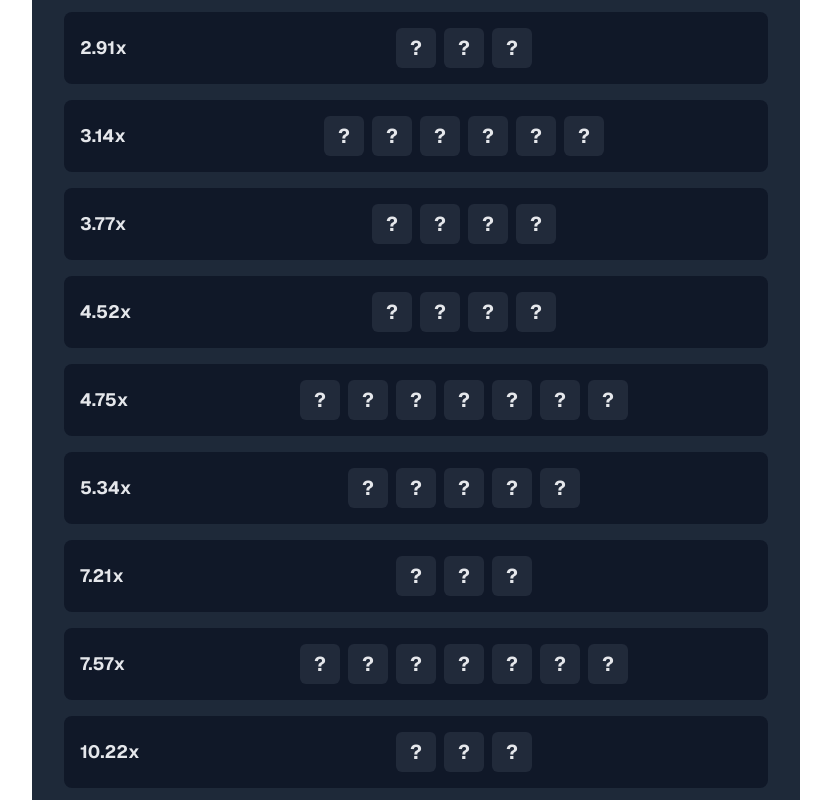
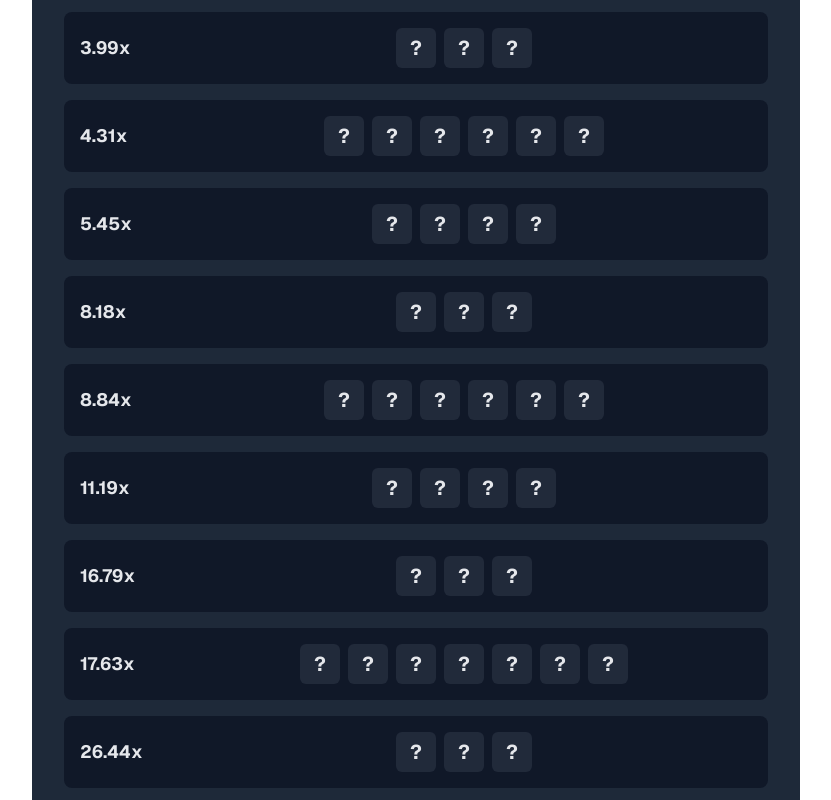
Before and after one commit to rersozlu/clave-fun, a Next.js app: page / in a window 1280 px wide. Shown: the part 640-1440 px from the top of the page, without its empty margins (224-1055 px from the left). Built offline with nearby package versions, Linux system fonts and the light colour scheme.

Commit message:
feat: change rows

```diff
--- a/app/page.tsx
+++ b/app/page.tsx
@@ -7,6 +7,7 @@ interface GameStepData {
   totalMultiplier: number;
   isCompleted: boolean;
   isExploded: boolean;
+  selectedBoxIndex: number | null;
 }
 
 const Game: React.FC = () => {
@@ -20,16 +21,16 @@ const Game: React.FC = () => {
   }, []);
 
   const setupGame = useCallback(() => {
-    const houseEdge: number = 0.1;
     const tempGameData: GameStepData[] = [];
     let previousMultiplier: number = 1;
 
     let boxSizes: number[] = [];
-    for (let i = 3; i <= 7; i++) {
-      for (let j = 0; j < 5; j++) {
-        boxSizes.push(i);
-      }
-    }
+    // Yeni kutu dağılımı
+    for (let i = 0; i < 7; i++) boxSizes.push(3);
+    for (let i = 0; i < 6; i++) boxSizes.push(4);
+    for (let i = 0; i < 5; i++) boxSizes.push(5);
+    for (let i = 0; i < 4; i++) boxSizes.push(6);
+    for (let i = 0; i < 3; i++) boxSizes.push(7);
 
     boxSizes = shuffleArray(boxSizes);
 
@@ -38,6 +39,18 @@ const Game: React.FC = () => {
       const explodingBoxIndex: number = Math.floor(Math.random() * rowSize);
       const winProbability: number = (rowSize - 1) / rowSize;
       const fairMultiplier: number = 1 / winProbability;
+
+      let houseEdge: number = 0;
+
+      // Kutu sayısına göre kasa avantajı ayarı
+      if (rowSize >= 5 && rowSize <= 7) {
+        houseEdge = 0.1;
+      } else if (rowSize === 4) {
+        houseEdge = 0.05;
+      } else if (rowSize === 3) {
+        houseEdge = 0;
+      }
+
       const stepMultiplier: number = fairMultiplier * (1 - houseEdge);
       const totalMultiplier: number = previousMultiplier * stepMultiplier;
 
@@ -47,6 +60,7 @@ const Game: React.FC = () => {
         totalMultiplier: parseFloat(totalMultiplier.toFixed(2)),
         isCompleted: false,
         isExploded: false,
+        selectedBoxIndex: null,
       });
 
       previousMultiplier = totalMultiplier;
@@ -69,17 +83,17 @@ const Game: React.FC = () => {
   const handleBoxClick = (boxIndex: number): void => {
     if (gameState !== "playing" || currentStep >= gameData.length) return;
 
-    const currentStepData = gameData[currentStep];
+    const updatedGameData = [...gameData];
+    const currentStepData = updatedGameData[currentStep];
+    currentStepData.selectedBoxIndex = boxIndex;
 
     if (boxIndex === currentStepData.explodingBoxIndex) {
-      const updatedGameData = [...gameData];
-      updatedGameData[currentStep].isExploded = true;
+      currentStepData.isExploded = true;
       setGameData(updatedGameData);
       setGameState("lost");
       setCurrentMultiplier(0);
     } else {
-      const updatedGameData = [...gameData];
-      updatedGameData[currentStep].isCompleted = true;
+      currentStepData.isCompleted = true;
       setGameData(updatedGameData);
 
       const nextStep = currentStep + 1;
@@ -170,7 +184,11 @@ const Game: React.FC = () => {
                     }
                   `}
                 >
-                  {stepData.isExploded && boxIndex === stepData.explodingBoxIndex ? "💥" : "?"}
+                  {stepData.isExploded && boxIndex === stepData.explodingBoxIndex
+                    ? "💥"
+                    : stepData.isCompleted && boxIndex === stepData.selectedBoxIndex
+                    ? "✅"
+                    : "?"}
                 </div>
               ))}
             </div>
```
